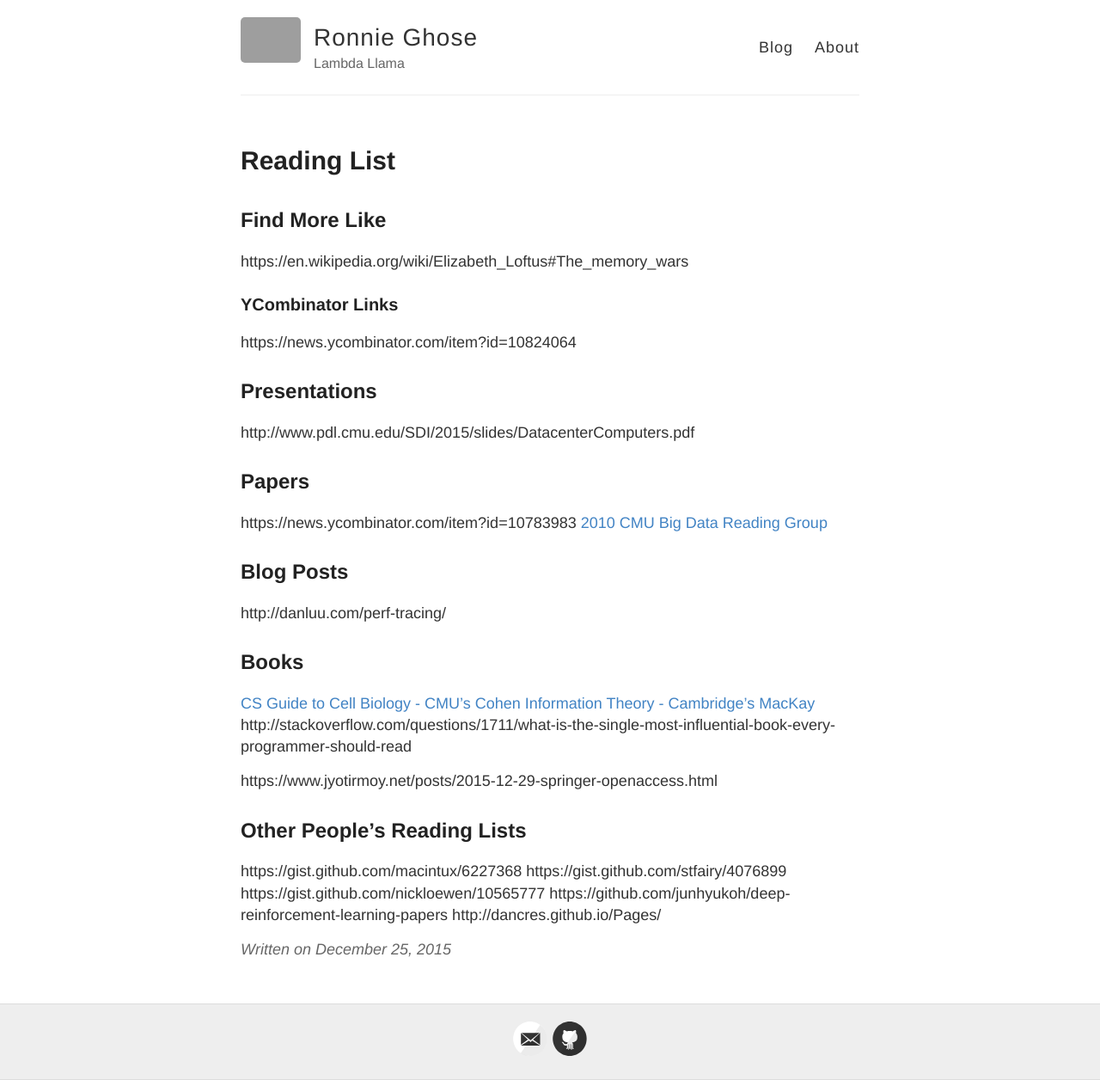
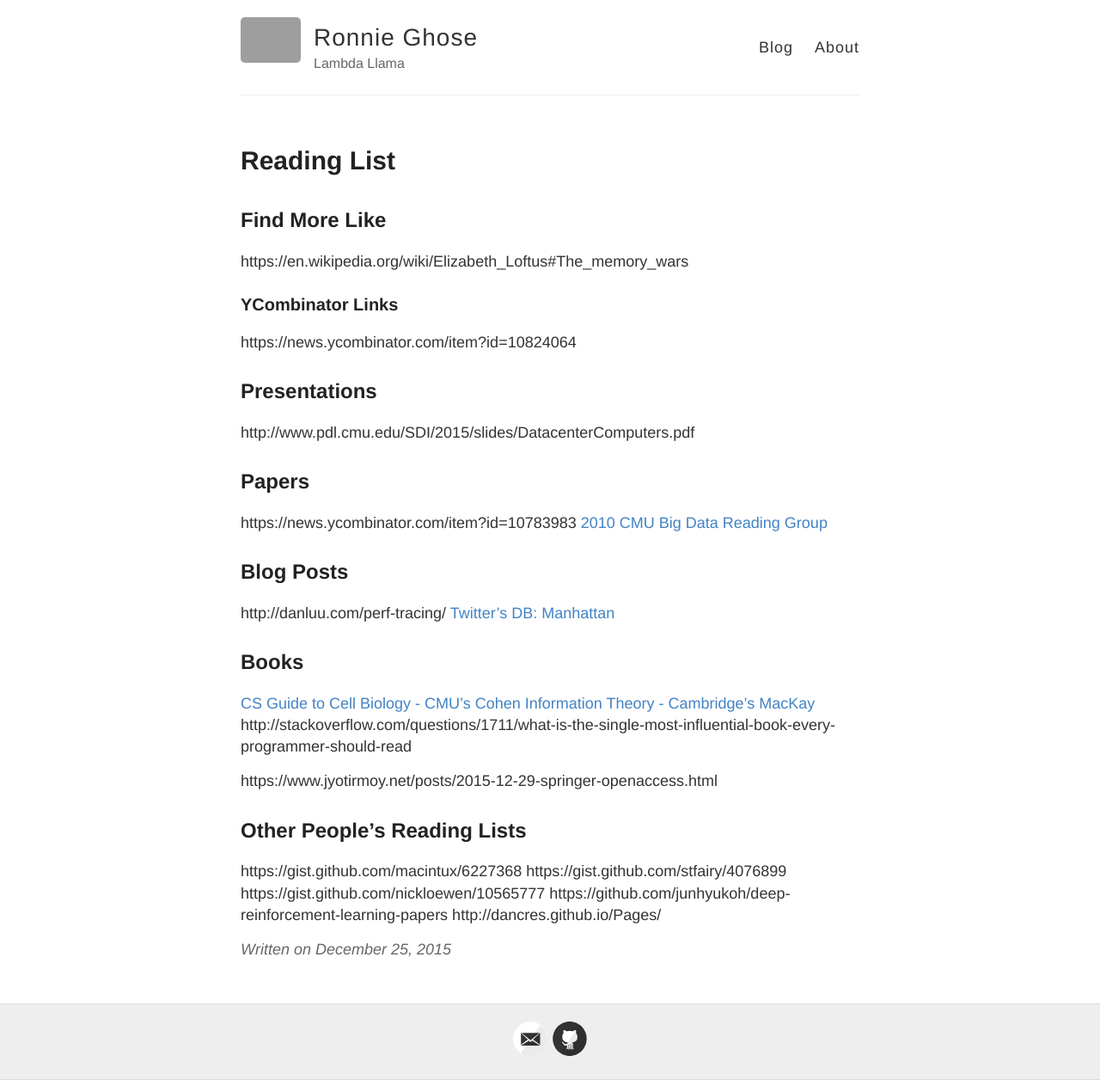
Before and after one commit to RONNCC/ronncc.github, a Jekyll site: the page built from _posts/2015-12-25-ReadingList.md, in a window 1280 px wide. Shown: the whole page at 86% size. Built offline with Jekyll 4.4.1, drawn with Linux system fonts in a browser that asks for light colours; comment, search, counter and statistics services are not loaded; grey boxes are pictures that could not be loaded.

Commit message:
Update 2015-12-25-ReadingList.md

```diff
--- a/_posts/2015-12-25-ReadingList.md
+++ b/_posts/2015-12-25-ReadingList.md
@@ -31,6 +31,7 @@ https://news.ycombinator.com/item?id=10783983
 
 ## Blog Posts
 http://danluu.com/perf-tracing/
+[Twitter's DB: Manhattan](https://blog.twitter.com/2016/strong-consistency-in-manhattan)
 
 ## Books
 [CS Guide to Cell Biology - CMU's Cohen](http://www.cs.cmu.edu/~wcohen/GuideToBiology-sampleChapter-release1.4.pdf)
```
